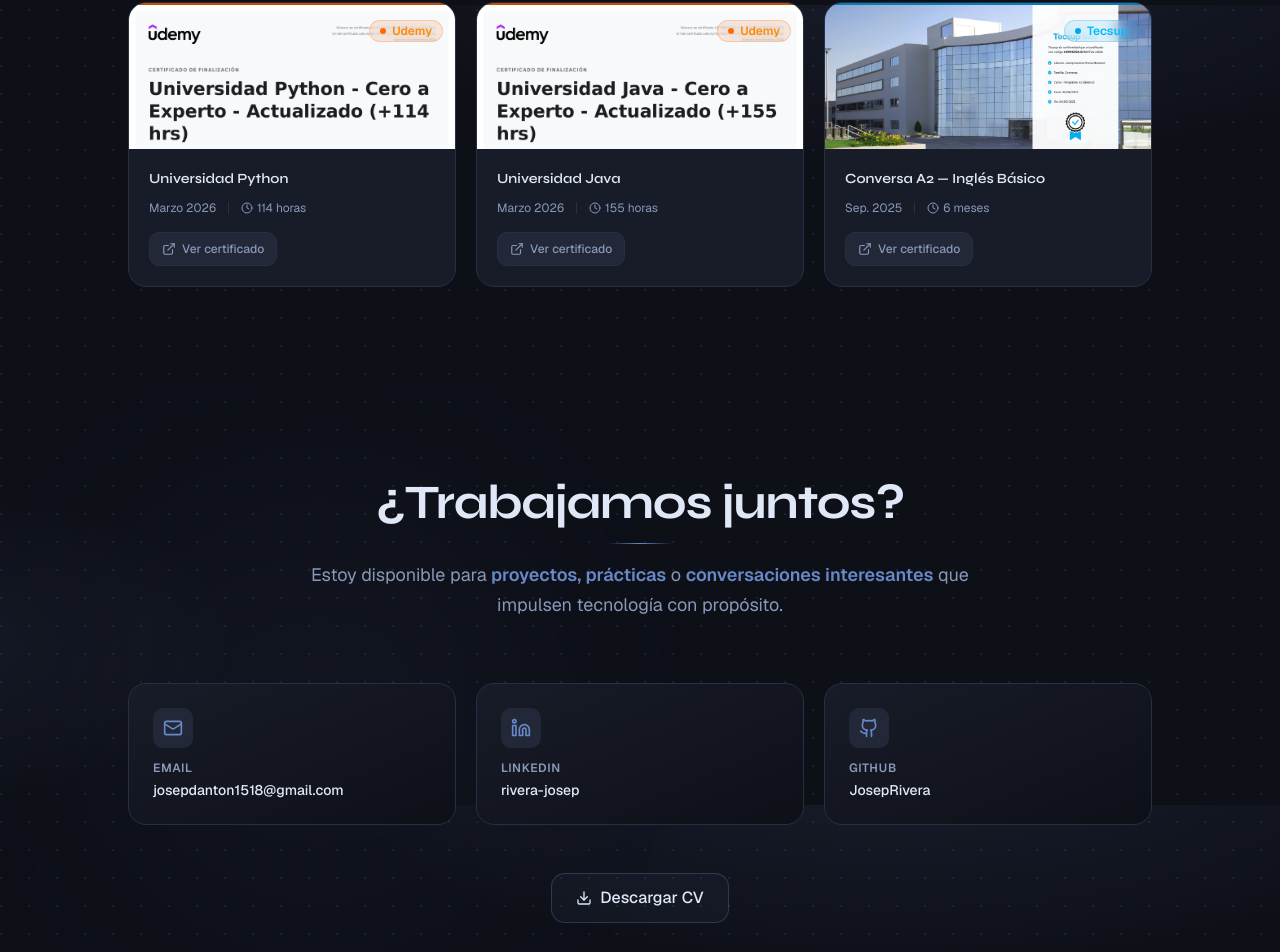
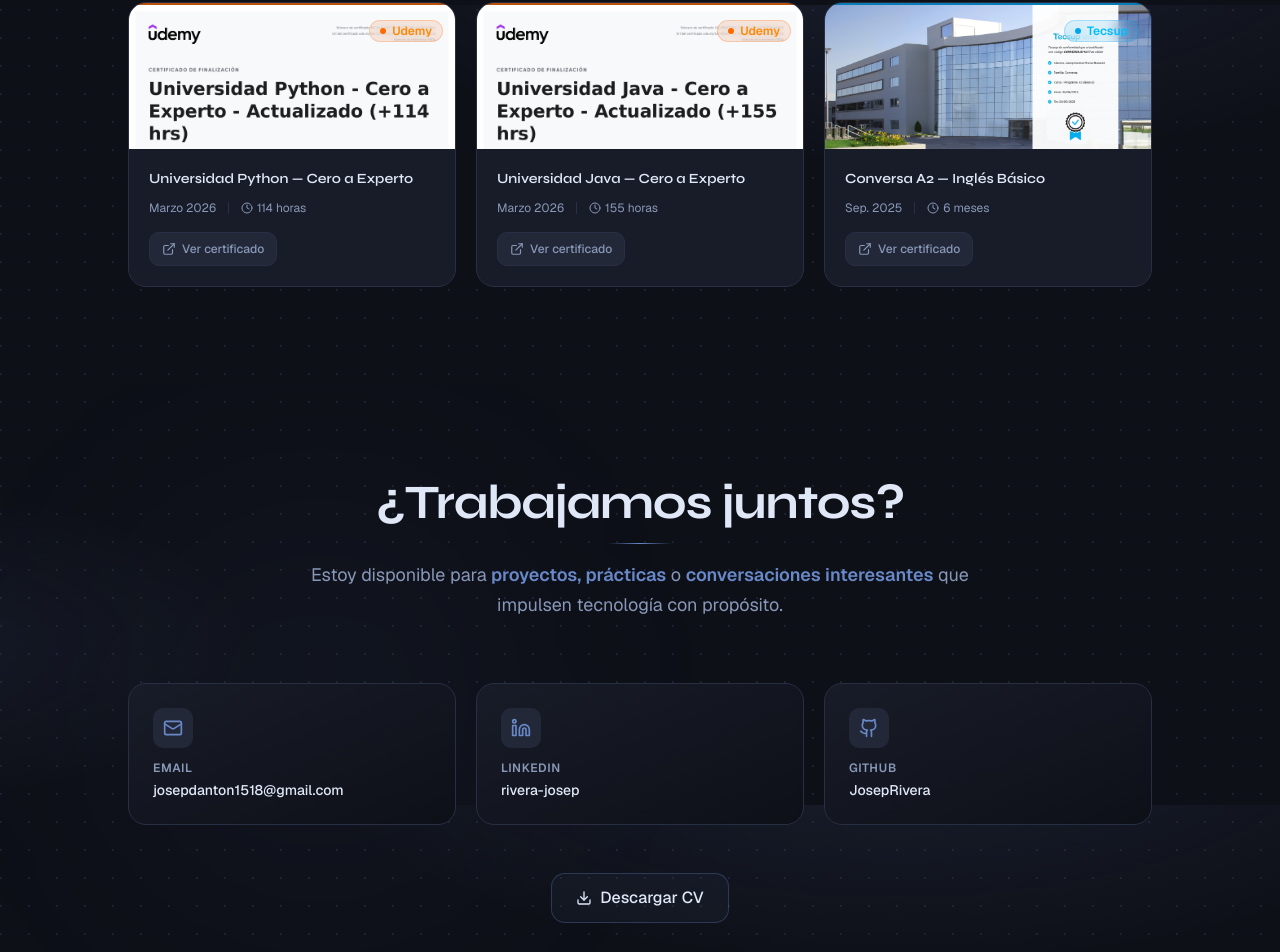
Before and after one commit to JosepRivera/danton.dev, a Next.js app: page / in a window 1280 px wide. Shown: the part 3995-4947 px from the top of the page. Built offline with nearby package versions, Linux system fonts and the light colour scheme.

Commit message:
refactor: update certificate titles for consistency and clarity

```diff
--- a/data/certificates.ts
+++ b/data/certificates.ts
@@ -9,7 +9,7 @@
 
 export const certificates: Certificate[] = [
   {
-    title: "Universidad Python",
+    title: "Universidad Python — Cero a Experto",
     issuer: "Udemy",
     date: "Marzo 2026",
     duration: "114 horas",
@@ -17,7 +17,7 @@
     imagePath: "/images/cert-python.jpg",
   },
   {
-    title: "Universidad Java",
+    title: "Universidad Java — Cero a Experto",
     issuer: "Udemy",
     date: "Marzo 2026",
     duration: "155 horas",
```
Also changed, not shown: 1 other file (tests, documents, lock files or other folders).
